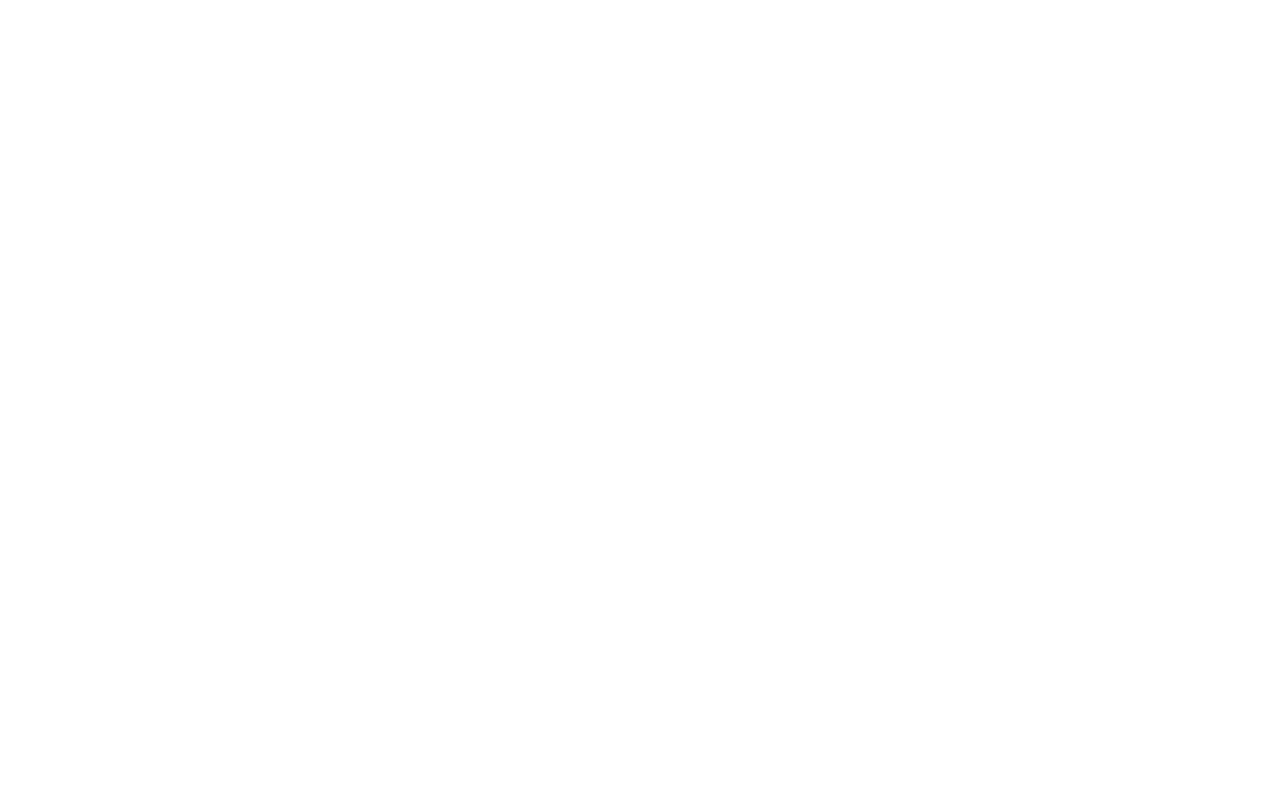
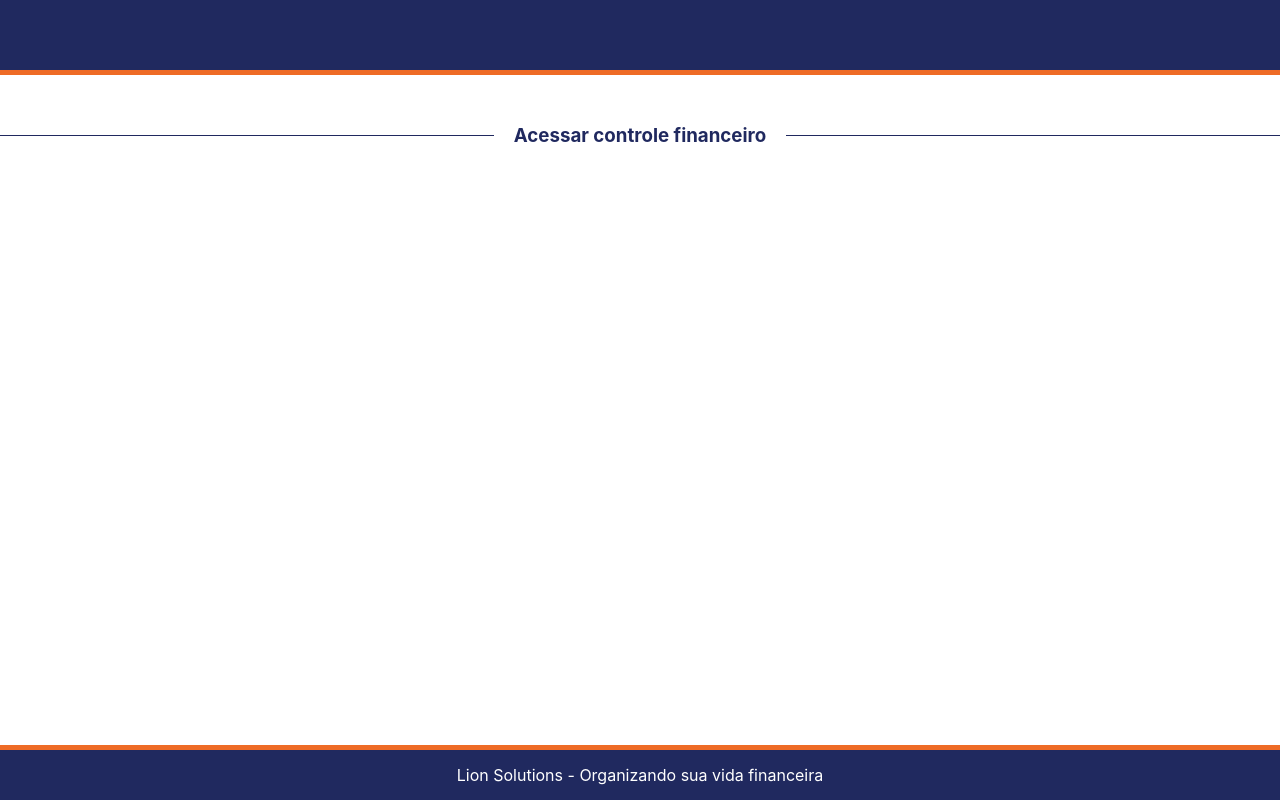
Before and after one commit to lucasgoetengithub/financial-control-app, a React (Create React App) app: page /login in a window 1280 px wide. Before the commit this address had no page. Built offline with nearby package versions, Linux system fonts and the light colour scheme.

Commit message:
login teste

```diff
--- a/package.json
+++ b/package.json
@@ -3,6 +3,7 @@
   "version": "0.1.0",
   "private": true,
   "dependencies": {
+    "@emotion/styled": "^11.10.6",
     "@testing-library/jest-dom": "^5.16.5",
     "@testing-library/react": "^13.4.0",
     "@testing-library/user-event": "^13.5.0",
@@ -10,6 +11,7 @@
     "react-dom": "^18.2.0",
     "react-router-dom": "6.3.0",
     "react-scripts": "5.0.1",
+    "styled-components": "^5.3.3",
     "web-vitals": "^2.1.4"
   },
   "scripts": {
--- /dev/null
+++ b/src/components/Footer/index.js
@@ -0,0 +1,12 @@
+import React from 'react';
+import * as S from './styles'
+
+function Footer() {
+    return (
+        <S.Container>
+           <span>Lion Solutions - Organizando sua vida financeira</span>
+        </S.Container>
+    )
+}
+
+export default Footer;
--- /dev/null
+++ b/src/components/Footer/styles.js
@@ -0,0 +1,17 @@
+import styled from 'styled-components';
+
+
+export const Container = styled.div`
+    width:100%;
+    height: 50px;
+    background: #20295F;
+    border-top:5px solid #EE6B26;
+    position: fixed;
+    bottom: 0;
+    display: flex;
+    align-items:center;
+    justify-content: center;
+    span{
+        color: #FFF;
+    }
+`
--- /dev/null
+++ b/src/components/Header/styles.js
@@ -0,0 +1,75 @@
+import styled from 'styled-components';
+
+
+export const Container = styled.div`
+    width:100%;
+    height: 70px;
+    background: #20295F;
+    border-bottom:5px solid #EE6B26;
+    display: flex;
+`
+
+
+export const LeftSide = styled.div`
+    width: 50%;
+    height: 70px;
+    img {
+        width: 100px;
+        heigth: 40px;
+    }
+
+    display: flex;
+    align-items: center;
+    padding-left: 10px;
+`
+
+export const RigthSide = styled.div`
+    width: 50%;
+    height: 70px;
+    display: flex;
+    align-items: center;
+    justify-content: flex-end;
+    button {
+            background: none;
+            border: none;
+            cursor: pointer;
+        }
+
+    a, button {
+        color: #FFF;
+        font-weight: bold;
+        text-decoration: none;
+        margin: 0 10px;
+
+        &:hover{
+            color: #EE6B26;
+        }
+    }
+
+    #notification{
+        img {
+            width: 25px;
+            height: 30px;
+        }
+
+        span {
+            background: #FFF;
+            color: #EE6B26;
+            padding: 3px 7px;
+            border-radius: 50%;
+            position: relative;
+            top: -20px;
+            right: 10px;
+        }
+
+        &:hover {
+            opacity: 0.5;
+        }
+    }
+
+    .dividir::after{
+        content: "|";
+        margin: 0 10px;
+        color: #FFF;
+    }
+`
--- /dev/null
+++ b/src/components/HeaderLoginRegister/index.js
@@ -0,0 +1,18 @@
+import React from 'react';
+import * as S from './styles'
+
+
+function HeaderLoginRegister({  }) {
+    return (
+        <S.Container>
+            <S.LeftSide>
+            </S.LeftSide>
+
+            <S.RigthSide>
+
+            </S.RigthSide>
+        </S.Container>
+    )
+}
+
+export default HeaderLoginRegister;
--- /dev/null
+++ b/src/components/HeaderLoginRegister/styles.js
@@ -0,0 +1,75 @@
+import styled from 'styled-components';
+
+
+export const Container = styled.div`
+    width:100%;
+    height: 70px;
+    background: #20295F;
+    border-bottom:5px solid #EE6B26;
+    display: flex;
+`
+
+
+export const LeftSide = styled.div`
+    width: 50%;
+    height: 70px;
+    img {
+        width: 100px;
+        heigth: 40px;
+    }
+
+    display: flex;
+    align-items: center;
+    padding-left: 10px;
+`
+
+export const RigthSide = styled.div`
+    width: 50%;
+    height: 70px;
+    display: flex;
+    align-items: center;
+    justify-content: flex-end;
+    button {
+            background: none;
+            border: none;
+            cursor: pointer;
+        }
+
+    a, button {
+        color: #FFF;
+        font-weight: bold;
+        text-decoration: none;
+        margin: 0 10px;
+
+        &:hover{
+            color: #EE6B26;
+        }
+    }
+
+    #notification{
+        img {
+            width: 25px;
+            height: 30px;
+        }
+
+        span {
+            background: #FFF;
+            color: #EE6B26;
+            padding: 3px 7px;
+            border-radius: 50%;
+            position: relative;
+            top: -20px;
+            right: 10px;
+        }
+
+        &:hover {
+            opacity: 0.5;
+        }
+    }
+
+    .dividir::after{
+        content: "|";
+        margin: 0 10px;
+        color: #FFF;
+    }
+`
--- a/src/routes/index.js
+++ b/src/routes/index.js
@@ -1,6 +1,8 @@
 import React, {Fragment} from 'react';
 import { BrowserRouter, Routes, Route } from 'react-router-dom';
+
 import App from '../views/App';
+import Login from '../views/Login';
 
 
 export default function Routers() {
@@ -9,10 +11,10 @@
         <Fragment>
                 <Routes>
                     <Route path="/" element={<App />} />
+                    <Route path='/login' element={<Login/>}/>
                     {/* <Route path="/Register" element={<Register />} />
                     <Route exact path="/home" element={<Private Item={Home} />} />
                     <Route exact path="/history" element={<Private Item={HistoryCards} />} />
-                    <Route path='/login' element={<Login/>}/>
                     <Route exact path="/calculator" element={<Private Item={Calculator} />} />
                     <Route path="*" element={<Login />} /> */}
                 </Routes>
--- /dev/null
+++ b/src/views/Login/index.js
@@ -0,0 +1,123 @@
+import React, { useState, useEffect }  from 'react';
+import { Link, useNavigate } from "react-router-dom";
+
+import styled from "styled-components";
+import * as S from './styles';
+
+import Header from '../../components/HeaderLoginRegister';
+import Footer from '../../components/Footer';
+
+
+// import TextField from '@mui/material/TextField';
+// import Stack from '@mui/material/Stack';
+// import useAuth from "../../hooks/useAuth";
+// import api from "../../service/api.js";
+
+
+const Button = styled.button`
+  background-color: #1976d2;
+  color: white;
+  padding: 11px 15px;
+  border-radius: 5px;
+  border:none;
+  outline: 0;
+  text-transform: uppercase;
+  cursor: pointer;
+  box-shadow: 0px 2px 2px lightgray;
+  transition: ease background-color 250ms;
+  &:hover {
+    background-color: #1565c0;
+  }
+`;
+
+
+const Login = () => {
+
+  useEffect(() =>{
+
+  });
+
+    // const { signin } = useAuth();
+    // const navigate = useNavigate();
+
+    // const [email, setEmail] = useState("");
+    // const [senha, setSenha] = useState("");
+    // const [error, setError] = useState("");
+
+    // function Entrar () {
+
+    //   if (!email || !senha) {
+    //     setError("Preencha todos os campos");
+    //     return;
+    //   }
+
+    //   var token;
+    //   api.post(`/users/autenticar`, {
+    //         email: email,
+    //         password: senha
+    //     })
+    //     .then(response => {
+    //                 console.log(response);
+    //                 token = response.data.token;
+
+    //                 signin(email, token);
+
+    //                 navigate('/home')
+    //     }).catch(err => {
+    //     })
+    // };
+
+
+    return (
+
+        <S.Container>
+            <Header/>
+
+            <S.Title>
+                <h3>Acessar controle financeiro</h3>
+            </S.Title>
+
+            <S.Content>
+
+            {/* <Stack width='20%' spacing={0.8} direction="column">
+                    <TextField
+                        required
+                        id="outlined-required"
+                        label="Usuário"
+                        onChange={(e) => [setEmail(e.target.value), setError("")]}
+                    />
+
+                    <TextField
+                        required
+                        id="outlined-password-input"
+                        label="Password"
+                        type="password"
+                        autoComplete="current-password"
+                        onChange={(e) => [setSenha(e.target.value), setError("")]}
+                    />
+                    <S.labelError>{error}</S.labelError>
+
+                    <Button onClick={Entrar}>ENTRAR</Button>
+                    <S.LabelSignup>
+                    Não tem uma conta?
+                    <S.Strong>
+                      <Link to="/register">&nbsp;Registre-se</Link>
+                    </S.Strong>
+                  </S.LabelSignup>
+            </Stack> */}
+
+
+
+
+
+
+
+            </S.Content>
+
+            <Footer/>
+        </S.Container>
+    )
+
+}
+
+export default Login;
--- /dev/null
+++ b/src/views/Login/styles.js
@@ -0,0 +1,74 @@
+import styled from 'styled-components';
+
+export const labelError = styled.label`
+  font-size: 14px;
+  color: red;
+`;
+
+export const Container = styled.div`
+    width: 100%;
+
+`;
+
+export const Content = styled.div`
+    width: 100%;
+    display: flex;
+    flex-wrap: wrap;
+    justify-content: center;
+    padding: 10px;
+`
+
+export const tableArea = styled.div`
+    margin-left: 10px;
+    justify-content: center;
+    width: 600px;
+`
+
+export const Input = styled.div`
+  width: 500px;
+  display: flex;
+  flex-direction: column;
+  flex-wrap: wrap;
+
+`
+
+export const Grid = styled.div`
+    margin-left: 70px;
+`
+
+export const Title = styled.div`
+    width: 100%;
+    border-bottom: 1px solid #20295F;
+    display: flex;
+    justify-content: center;
+    margin-bottom: 20px;
+    h3 {
+        color: #20295F;
+        position: relative;
+        top: 30px;
+        background: #FFF;
+        padding: 0 20px;
+    }
+`
+
+export const Strong = styled.strong`
+  cursor: pointer;
+
+  a {
+    text-decoration: none;
+    color: #676767;
+  }
+`
+
+export const Label = styled.label`
+  font-size: 18px;
+  font-weight: 600;
+  color: #676767;
+`
+
+export const LabelSignup = styled.label`
+  font-size: 16px;
+  color: #676767;
+`
+
+;
```
Also changed, not shown: src/components/Header/index.js (added, +28 -0 lines).
